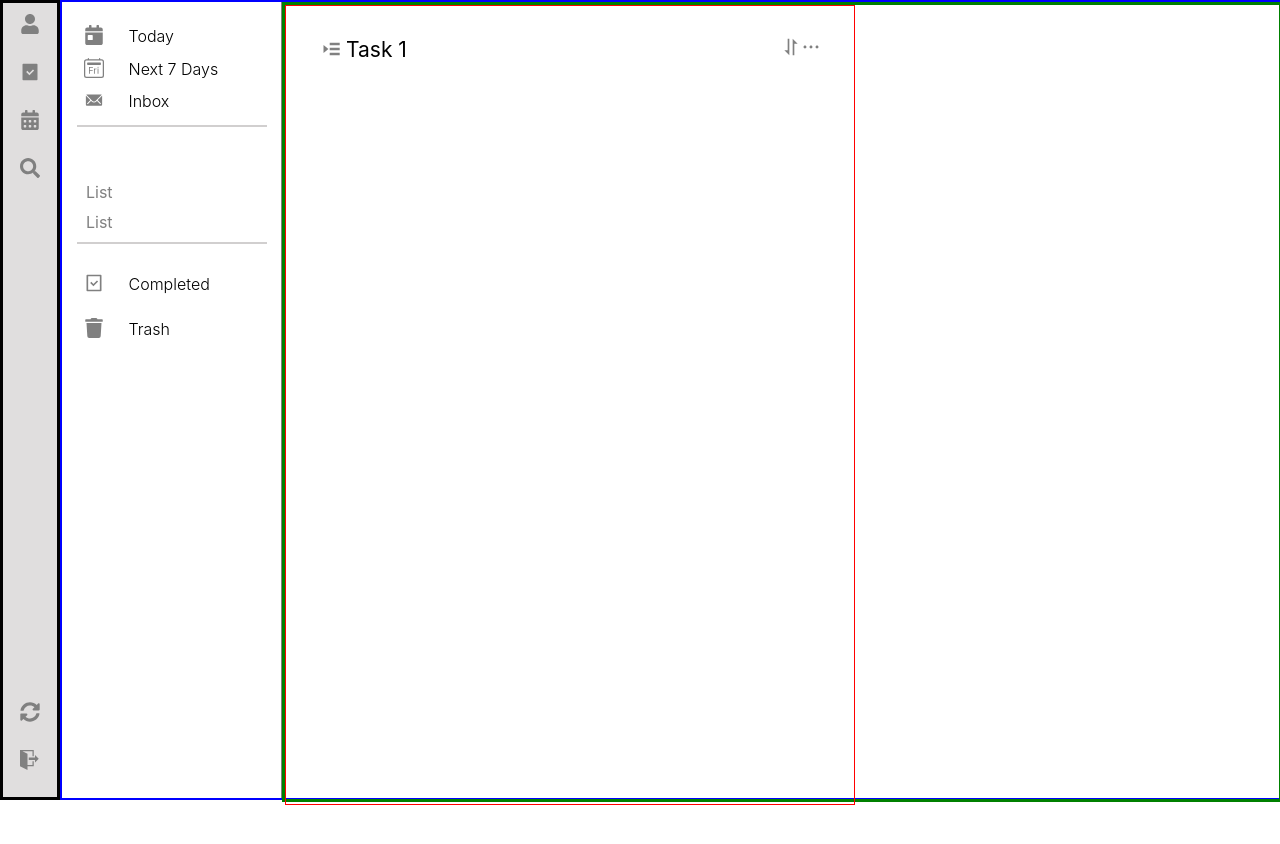
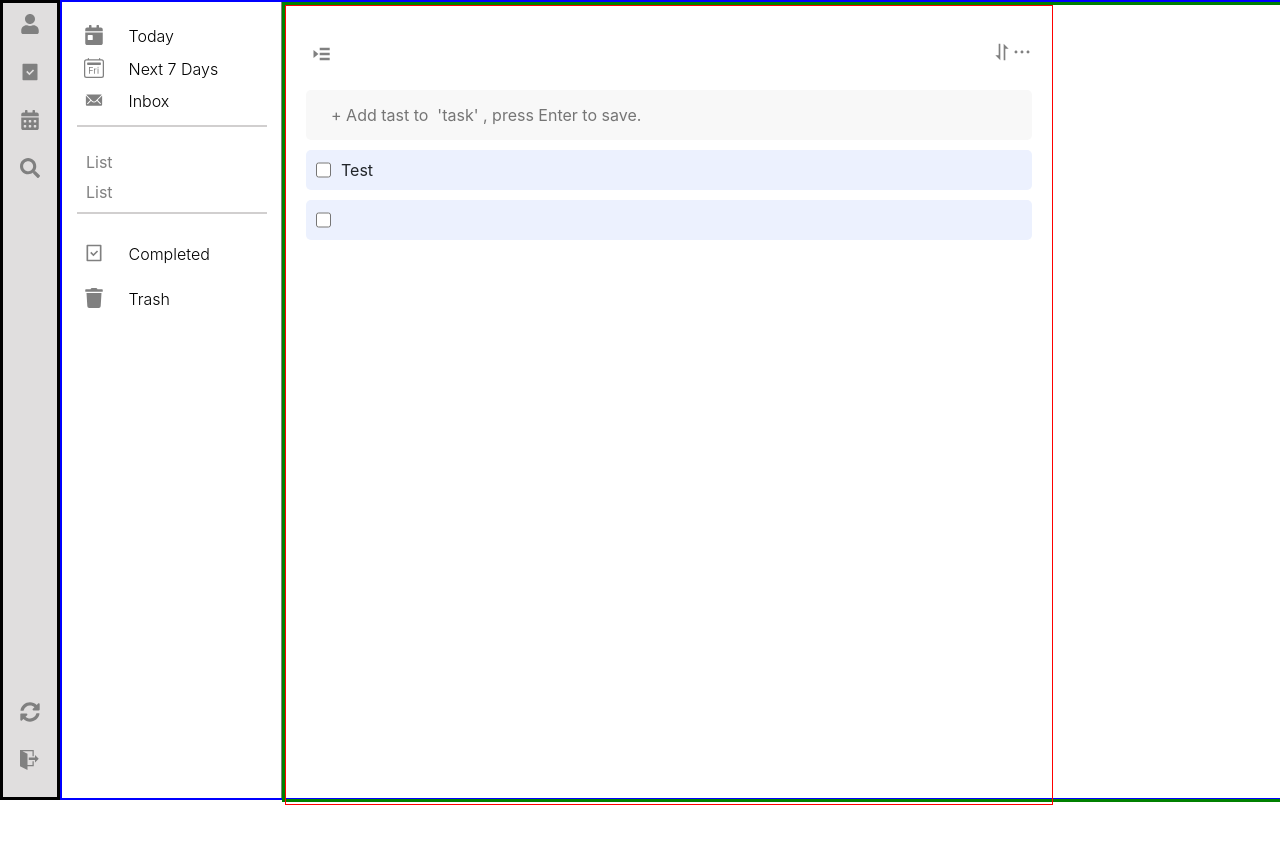
Before and after one commit to N1ph1l1m/internetTech, a React (Create React App) app: page /task/taskmanager/today in a window 1280 px wide. Shown: the top 844 px of the page. Built offline with nearby package versions, Linux system fonts and the light colour scheme.

Commit message:
Create tastContentText component

```diff
--- a/src/components/input/SandBoxInput.jsx
+++ b/src/components/input/SandBoxInput.jsx
@@ -1,7 +1,5 @@
 import React from 'react';
 import Input from './input';
-
-import styled from "styled-components";
 
 
 
--- a/src/components/input/input.css
+++ b/src/components/input/input.css
@@ -27,8 +27,39 @@
   margin: 0 auto;
 }
 
+
+
 .inputError {
   margin-top: 5px;
   color: #d43728;
   font-size: 12px;
 }
+
+.inputTask{
+ width: 100%;
+ height: 20px;
+ border-radius:5px;
+ background-color:#F8F8F8;
+ border:0px;
+ padding: 25px;
+ color:gray;
+}
+
+.checkTask{
+  width: 15px;
+  margin-top: 5px;
+  margin-right: 10px;
+
+}
+.checkTask:checked{
+  background-color: #2196F3;
+}
+
+.checkTask::before {
+  background-color: white;
+
+}
+
+.checkTask:checked::before {
+  background-color: #2196F3;
+}
--- a/src/layout/components/taskManager/taskContent/taskContent.jsx
+++ b/src/layout/components/taskManager/taskContent/taskContent.jsx
@@ -1,67 +1,64 @@
-import React from "react";
+import React, { useState } from "react";
 import styled from "styled-components";
 import { BiSort } from "react-icons/bi";
 import { IoIosMore } from "react-icons/io";
 import { CgMoveTask } from "react-icons/cg";
+import TaskContentText from "./taskContentText";
+import Input from "../../../../components/input/input";
 import Icon from "../../../../components/icon/icon";
 
 const TaskContentWrap = styled.div`
-width:570px;
-height:100vh;
-border:1px solid red;
-padding:10px;
-`
+  width: 60vw;
+  height: 100vh;
+  border: 1px solid red;
+  padding: 15px 20px;
+`;
 const TitleTask = styled.span`
-    font-size:21px;
-    color:black;
-    margin-top:3px;
+  font-size: 21px;
+  color: black;
+  margin-top: 3px;
+`;
+const HeaderTask = styled.div`
+  min-width: 545px;
+  height: 64px;
 
-`
-const HeaderTask = styled.div`
-max-width:545px;
-height:64px;
-padding:15px 20px;
-display:flex;
-justify-content:space-between;
-align-items:center;
-`
+  display: flex;
+  justify-content: space-between;
+  align-items: center;
+`;
 
 const HeaderTaskTitle = styled.div`
-    display:flex;
-    align-items:center;
-
-`
-const HeaderTaskIcons = styled.div`
-
-`
-
-
-
-function TaskContent(){
-
-return(
+  display: flex;
+  align-items: center;
+`;
+const HeaderTaskIcons = styled.div``;
+function TaskContent(props) {
+  return (
     <TaskContentWrap>
       <HeaderTask>
         <HeaderTaskTitle>
           <Icon className="taskContent">
-        <CgMoveTask  size="30"/>
+            <CgMoveTask size="30" />
           </Icon>
-    <TitleTask>Task 1 </TitleTask>
+          <TitleTask>{props.title} </TitleTask>
         </HeaderTaskTitle>
         <HeaderTaskIcons>
           <Icon className="taskContent">
-        <BiSort size="20"/>
+            <BiSort size="20" />
           </Icon>
           <Icon className="taskContent">
-        <IoIosMore size="20"/>
+            <IoIosMore size="20" />
           </Icon>
-
         </HeaderTaskIcons>
-
-
       </HeaderTask>
 
+      <Input
+        className="inputTask"
+        placeholder="+ Add tast to  'task' , press Enter to save. "
+      />
+      <TaskContentText text="Test" />
+      <TaskContentText />
     </TaskContentWrap>
-)
-
-}export default TaskContent;
+  );
+}
+export default TaskContent;
--- /dev/null
+++ b/src/layout/components/taskManager/taskContent/taskContentText.jsx
@@ -0,0 +1,32 @@
+import React from "react";
+import styled from "styled-components";
+import Input from "../../../../components/input/input";
+
+const ContentTextWrap = styled.div`
+    width:100%;
+    height:40px;
+    display:flex;
+    align-items:center;
+    padding:10px;
+    background-color:#ECF1FE;
+    border-radius:5px;
+    margin-bottom:10px;
+    &:hover{
+        cursor:pointer;
+        background-color:#F8F8F8;
+    }
+`
+const ContentText = styled.span`
+font-size:16px;
+
+`
+
+function TaskContentText(props){
+    return(
+        <ContentTextWrap>
+           <Input  className="checkTask" id="checkbox"  onChange={() => {}} type="checkbox" />
+           <ContentText>{props.text}</ContentText>
+        </ContentTextWrap>
+    )
+}
+export default TaskContentText;
--- a/src/layout/components/taskManager/taskNav/taskNavItem/taskNavItem.jsx
+++ b/src/layout/components/taskManager/taskNav/taskNavItem/taskNavItem.jsx
@@ -31,7 +31,7 @@ const TaskItemWrap = styled.div`
 const TaskNav = styled.div`
   height: 120px;
   width: 220px;
-  margin-bottom: 40px;
+  margin-bottom: 10px;
   display:flex;
   flex-direction:column;
   justify-content:center;
@@ -54,7 +54,7 @@ const DropDownContent = styled.div`
   margin-bottom: 5px;
 `;
 const OutletWrap = styled.div`
-width:1000px;
+width:100vw;
 height:100vh;
 border:3px solid green;
 `
```
Lines whose indentation alone changed are shown as unchanged.
